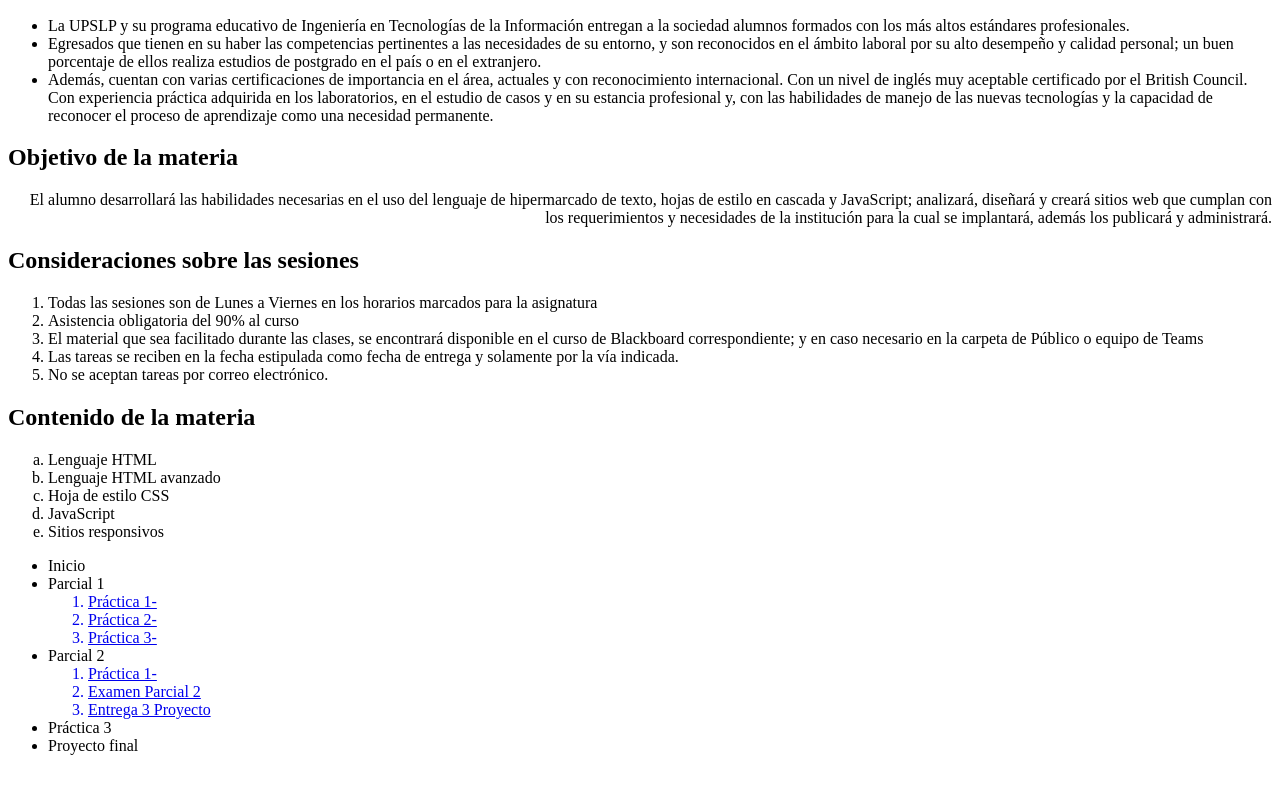
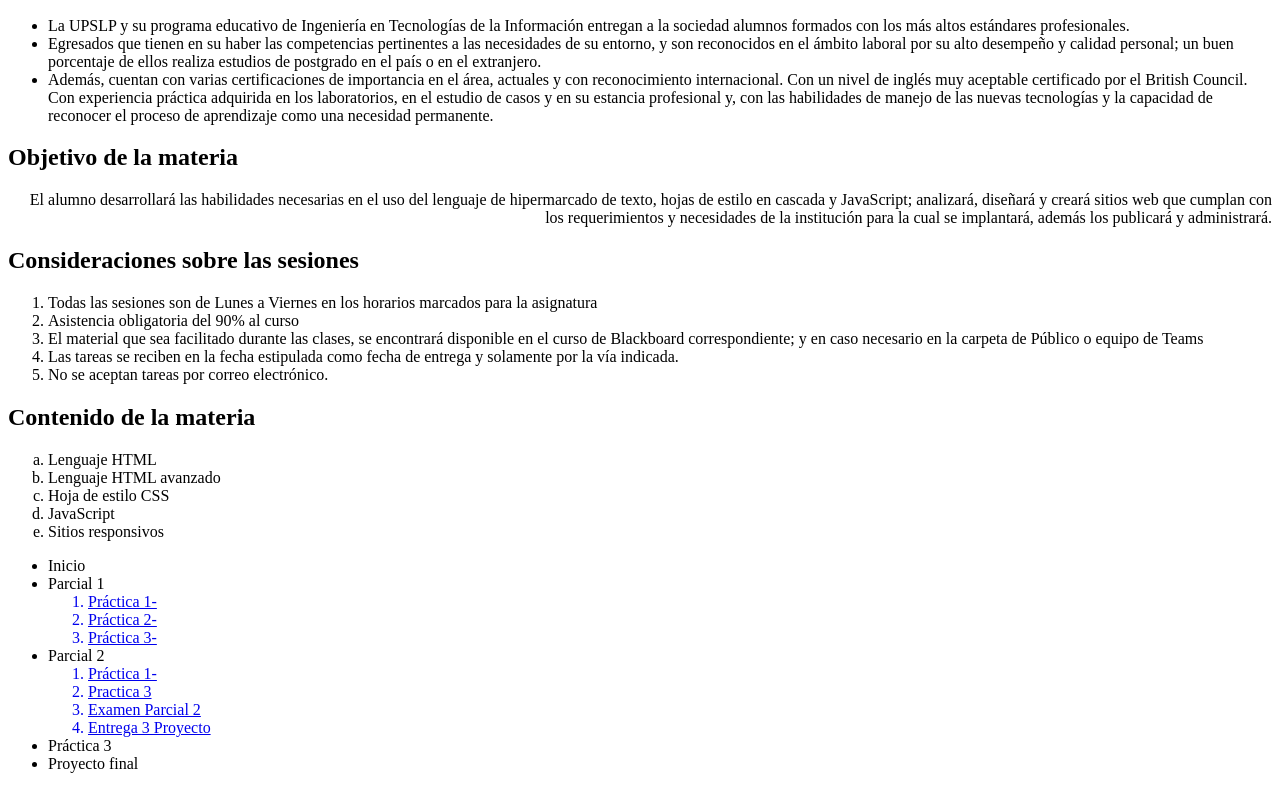
Before and after one commit to JesusMora14/Protafolio, a plain HTML site: page index.html in a window 1280 px wide. Shown: the part 890-1679 px from the top of the page. Drawn offline with Linux system fonts and the light colour scheme.

Commit message:
Update index.html

```diff
--- a/index.html
+++ b/index.html
@@ -94,6 +94,9 @@ la cual se implantará, además los publicará y administrará.
 				<a href="venta.html" alt="Practica 1">
 				<li>Práctica 1-</li>
 				</a>
+				<a href="practica3/practica3parcial2.html" alt="Practica 3">
+					<li>Practica 3</li>
+				</a>
 				<a href="examen_p2/index.html" alt="Examen Parcial 2">
 					<li>Examen Parcial 2</li>
 				</a>
```
